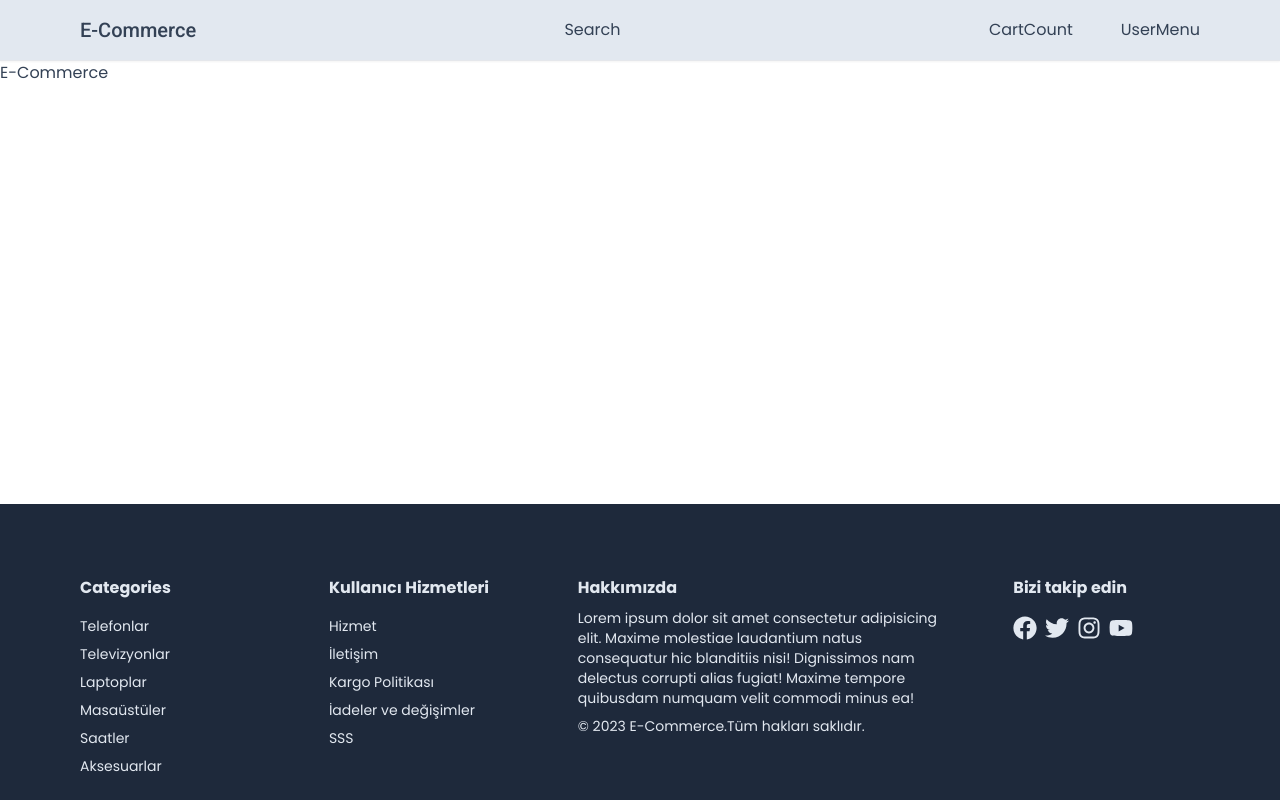
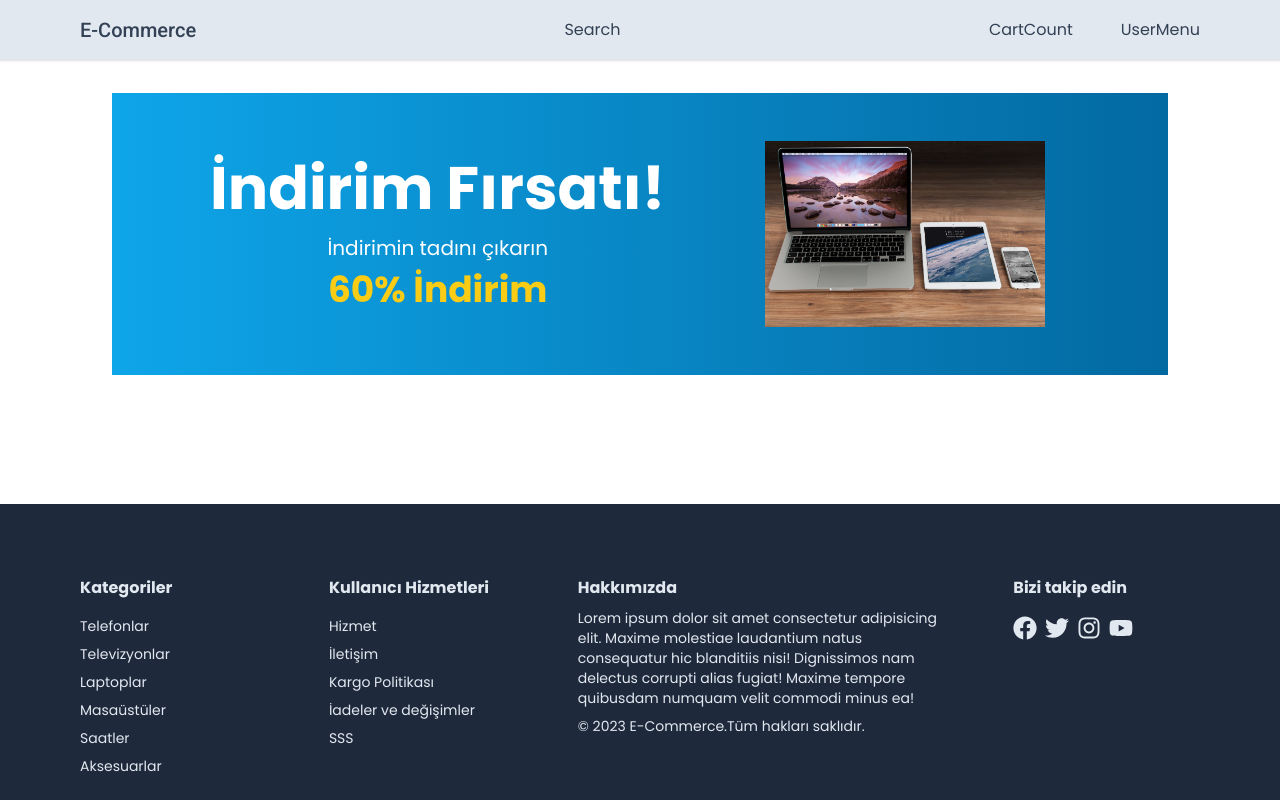
Before and after one commit to Yusufdmrc/next.js-e-commerce, a Next.js app: page / in a window 1280 px wide. Built offline with nearby package versions, Linux system fonts and the light colour scheme.

Commit message:
Banner component created

```diff
--- /dev/null
+++ b/app/components/Banner.tsx
@@ -0,0 +1,31 @@
+import Image from "next/image";
+
+const Banner = () => {
+  return (
+    <div className="relative mb-8 bg-gradient-to-r from-sky-500 to-sky-700">
+      <div className="px-8 py-12 mx-auto flex flex-col gap-2 md:flex-row items-center justify-evenly">
+        <div className="text-center  mb-8 md:mb-0 ">
+          <h1 className="text-white font-bold mb-4 text-4xl md:text-6xl">
+            İndirim Fırsatı!
+          </h1>
+          <p className="text-white mb-2 text-lg md:text-xl">
+            İndirimin tadını çıkarın
+          </p>
+          <p className="text-yellow-400 font-bold text-2xl md:text-4xl ">
+            60% İndirim
+          </p>
+        </div>
+        <div className="w-1/3 relative aspect-video ">
+          <Image
+            src="/banner.jpg"
+            fill
+            alt="Banner"
+            className="object-contain "
+          />
+        </div>
+      </div>
+    </div>
+  );
+};
+
+export default Banner;
--- a/app/components/footer/Footer.tsx
+++ b/app/components/footer/Footer.tsx
@@ -9,7 +9,7 @@
       <Container>
         <div className="flex flex-col md:flex-row justify-between pt-16 mt-2">
           <List>
-            <h3 className="mb-2 font-bold text-base">Categories</h3>
+            <h3 className="mb-2 font-bold text-base">Kategoriler</h3>
             <Link href="#">Telefonlar</Link>
             <Link href="#">Televizyonlar</Link>
             <Link href="#">Laptoplar</Link>
--- a/app/components/navbar/Navbar.tsx
+++ b/app/components/header/Header.tsx
@@ -4,7 +4,7 @@
 
 const roboto = Roboto({ subsets: ["latin"], weight: ["500"] });
 
-const Navbar = () => {
+const Header = () => {
   return (
     <div className="w-full bg-slate-200 sticky top-0 shadow-sm z-30">
       <div className="border-b-[1px] py-4">
@@ -25,4 +25,4 @@
   );
 };
 
-export default Navbar;
+export default Header;
--- a/app/layout.tsx
+++ b/app/layout.tsx
@@ -1,7 +1,7 @@
 import "./globals.css";
 import type { Metadata } from "next";
 import { Poppins } from "next/font/google";
-import Navbar from "./components/navbar/Navbar";
+import Header from "./components/header/Header";
 import Footer from "./components/footer/Footer";
 
 const poppins = Poppins({ subsets: ["latin"], weight: ["400", "700"] });
@@ -20,7 +20,7 @@
     <html lang="en">
       <body className={`${poppins.className} text-slate-700`}>
         <div className="flex flex-col min-h-screen">
-          <Navbar />
+          <Header />
           <main className="flex-grow">{children}</main>
           <Footer />
         </div>
--- a/app/page.tsx
+++ b/app/page.tsx
@@ -1,3 +1,14 @@
+import Banner from "./components/Banner";
+import Container from "./components/Container";
+
 export default function Home() {
-  return <div>E-Commerce</div>;
+  return (
+    <div className="p-8">
+      <Container>
+        <div>
+          <Banner />
+        </div>
+      </Container>
+    </div>
+  );
 }
```
Also changed, not shown: public/banner.jpg (added).
